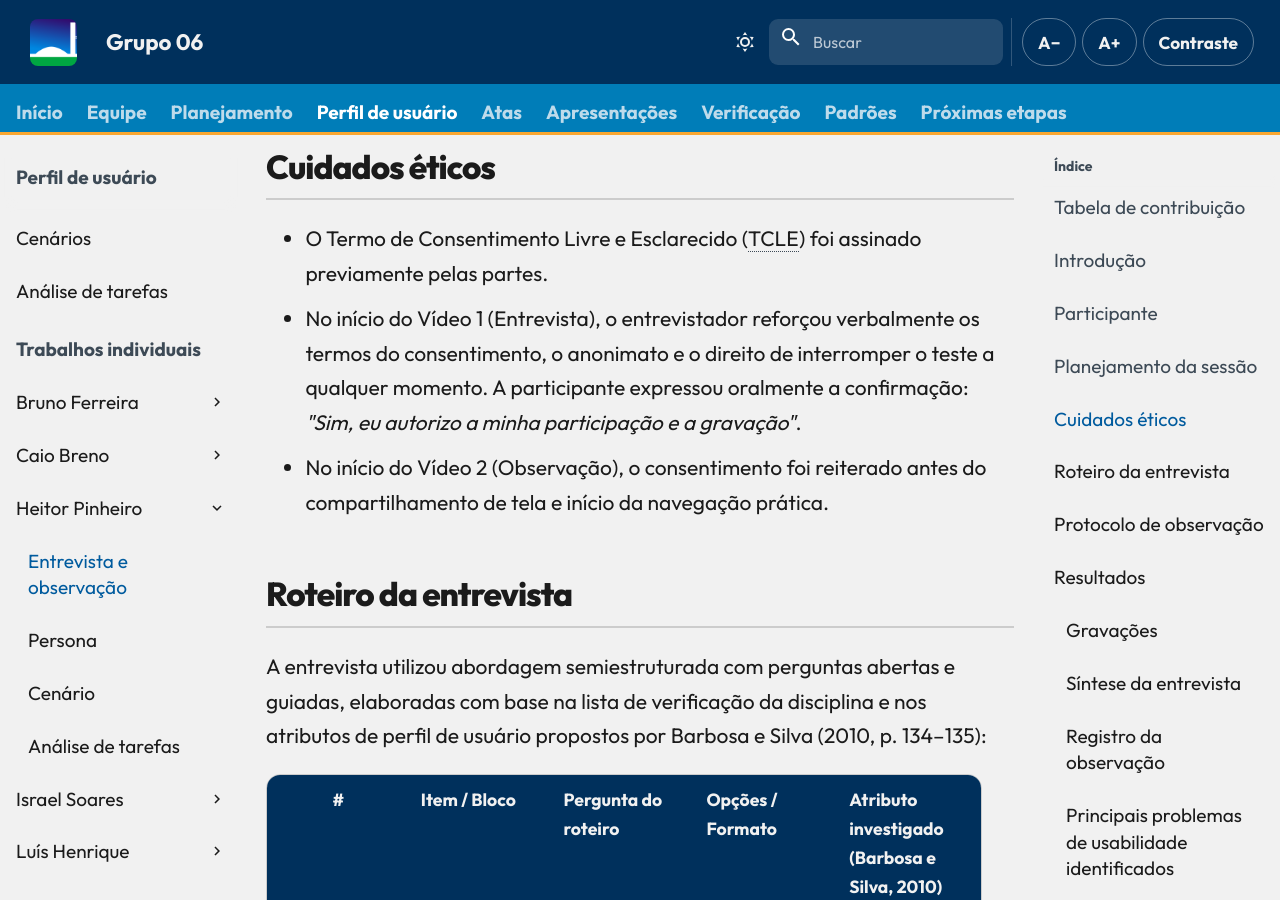
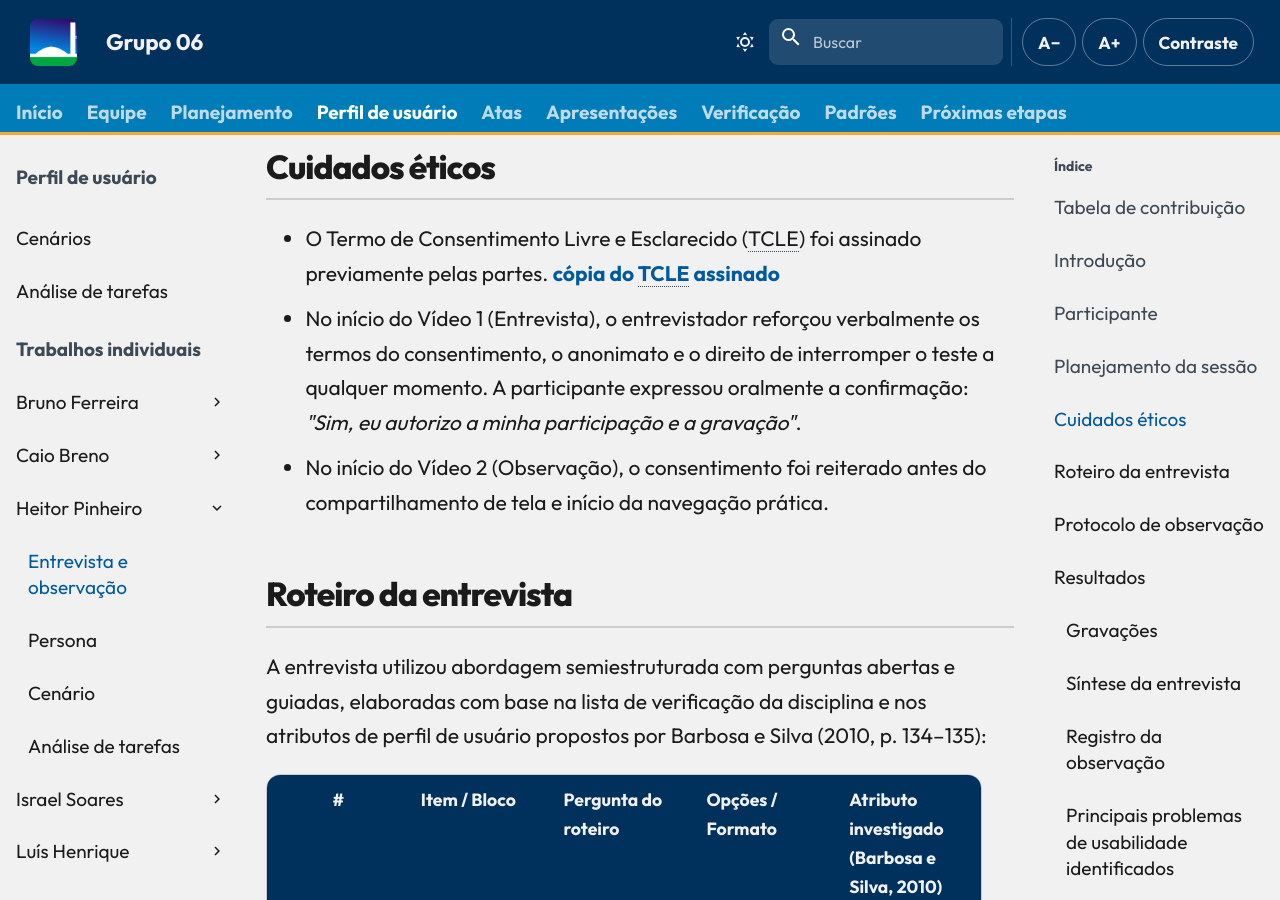
Before and after one commit to Interacao-Humano-Computador/2026.2-Grupo06, an MkDocs documentation site: the page built from docs/entrega-2/individual/heitor/entrevista-observacao.md, in a window 1280 px wide and 900 px high, scrolled down 4695 px. Built offline with MkDocs 1.6.1 and Material for MkDocs 9.7.7, drawn with Linux system fonts in a browser that asks for light colours; comment, search, counter and statistics services are not loaded.

Commit message:
docs(heitor): adiciona TCLE assinado e vincula ao relato de entrevista

```diff
--- a/docs/entrega-2/individual/heitor/entrevista-observacao.md
+++ b/docs/entrega-2/individual/heitor/entrevista-observacao.md
@@ -69,7 +69,7 @@ A Tabela 3 resume a estrutura da sessão.
 
 ## Cuidados éticos
 
-- O Termo de Consentimento Livre e Esclarecido (TCLE) foi assinado previamente pelas partes.
+- O Termo de Consentimento Livre e Esclarecido (TCLE) foi assinado previamente pelas partes. [cópia do TCLE assinado](../../../assets/docs/tcle/Tcle-heitor-assinado.pdf)
 - No início do Vídeo 1 (Entrevista), o entrevistador reforçou verbalmente os termos do consentimento, o anonimato e o direito de interromper o teste a qualquer momento. A participante expressou oralmente a confirmação: *"Sim, eu autorizo a minha participação e a gravação"*.
 - No início do Vídeo 2 (Observação), o consentimento foi reiterado antes do compartilhamento de tela e início da navegação prática.
 
```
Also changed, not shown: 1 other file.
